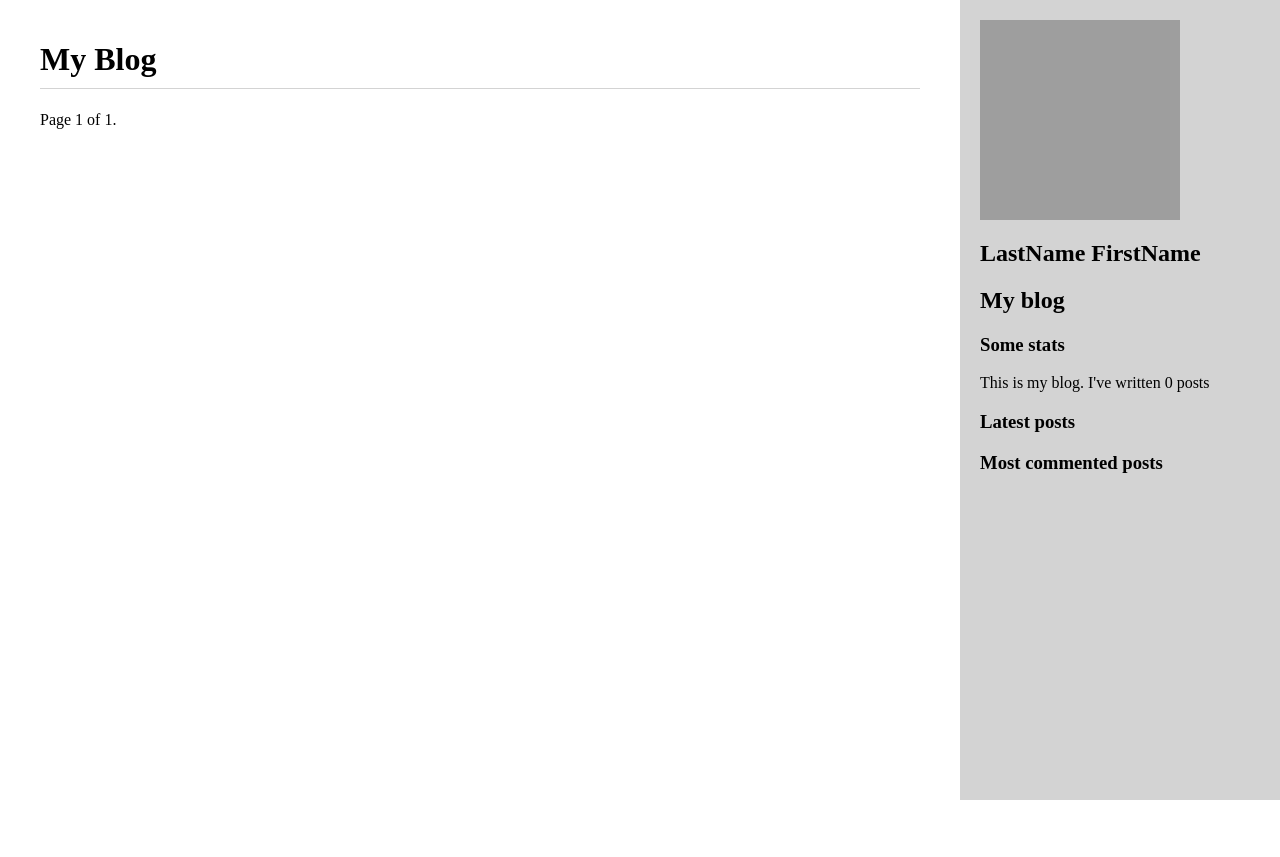
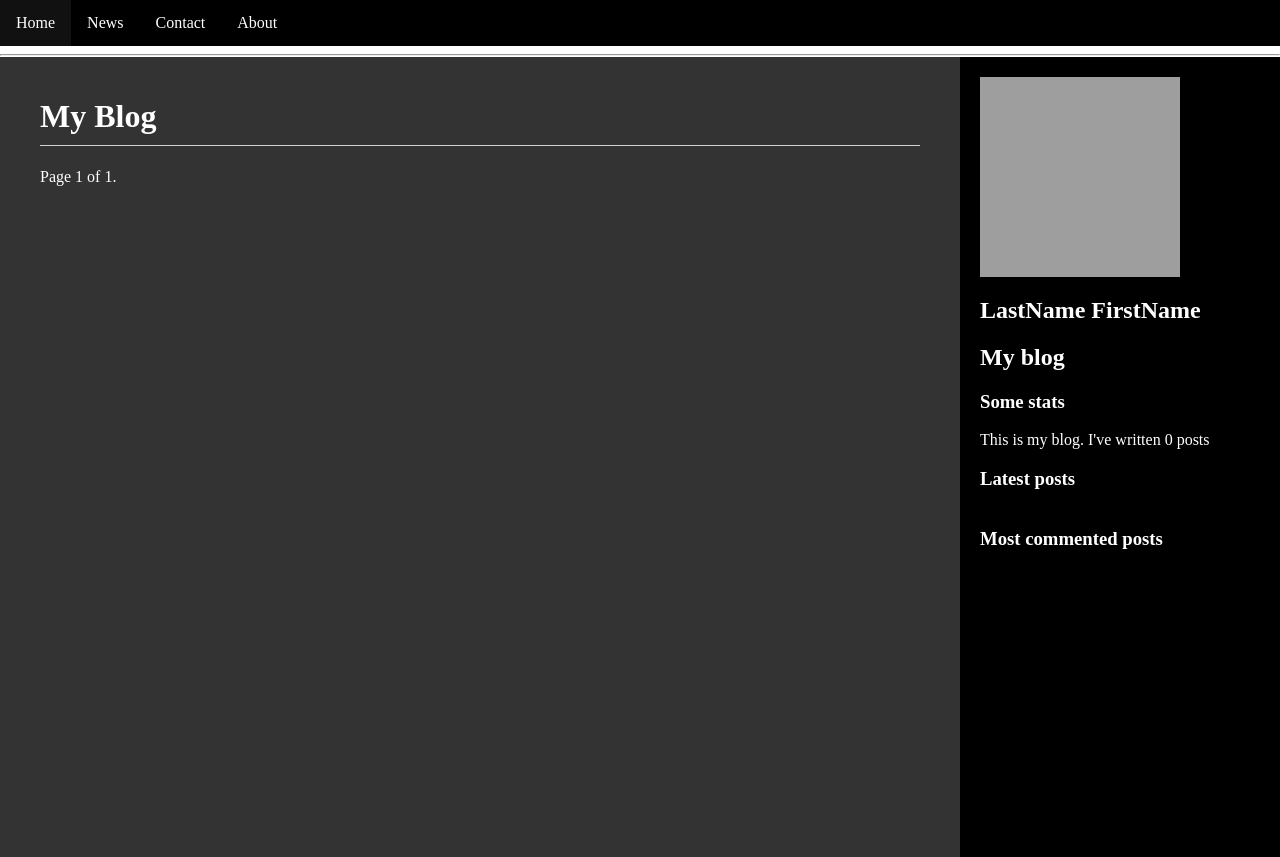
Before and after one commit to nks1ck/Blog, a Django app: page / in a window 1280 px wide. Before the commit the page ends 800 px from the top, so only its background shows below. Run offline with Django 3.2, Linux system fonts and the light colour scheme; data that the repository does not hold is empty; grey boxes are pictures that could not be loaded.

Commit message:
Some frontend

```diff
--- a/blog/static/css/blog.css
+++ b/blog/static/css/blog.css
@@ -9,11 +9,35 @@ a {
 body,
 html {
     height: 100%;
-  margin: 0;
+    margin: 0px;
 }
 
 .similar {
     font-size: 24px;
+}
+
+ul {
+  list-style-type: none;
+  margin: 0;
+  padding: 0;
+  overflow: hidden;
+  background-color: #000;
+}
+
+li {
+  float: left;
+}
+
+li a {
+  display: block;
+  color: white;
+  text-align: center;
+  padding: 14px 16px;
+  text-decoration: none;
+}
+
+li a:hover {
+  background-color: #111;
 }
 
 div.form {
@@ -23,6 +47,10 @@ div.form {
 h1 {
     border-bottom: 1px solid lightgrey;
   padding-bottom: 10px;
+}
+
+hr {
+    margin-bottom: 1px;
 }
 
 .date,
@@ -41,7 +69,9 @@ h1 {
     padding-top: 20px;
     height: 100%;
     text-align: justify;
+    color: white;
 }
+
 
 #sidebar {
     display: inline-block;
@@ -52,9 +82,11 @@ h1 {
 
 #content {
     width: 75%;
+    background-color: #333;
 }
 
 #sidebar {
     width: 25%;
-  background-color: lightgrey;
+  background-color: #000;
+    color: white;
 }
--- a/blog/templates/blog/base.html
+++ b/blog/templates/blog/base.html
@@ -8,6 +8,13 @@
  <link href="{% static 'css/blog.css' %}" rel="stylesheet">
 </head>
 <body>
+<ul>
+  <li><a href="default.asp">Home</a></li>
+  <li><a href="news.asp">News</a></li>
+  <li><a href="contact.asp">Contact</a></li>
+  <li><a href="about.asp">About</a></li>
+</ul>
+<hr>
  <div id="content">
   {% block content %}
       {% endblock %}
@@ -26,7 +33,7 @@
   {% for post in most_commented_posts %}
   <li>
     <a href="{{ post.get_absolute_url }}">{{ post.title }}</a>
-  </li>
+  </li> <!-- SORRY FOR THIS TEMPLATE, I DONT HAVE ANY EXP IN FRONTEND -->
   {% endfor %}
 </ul>
 </div>
```
